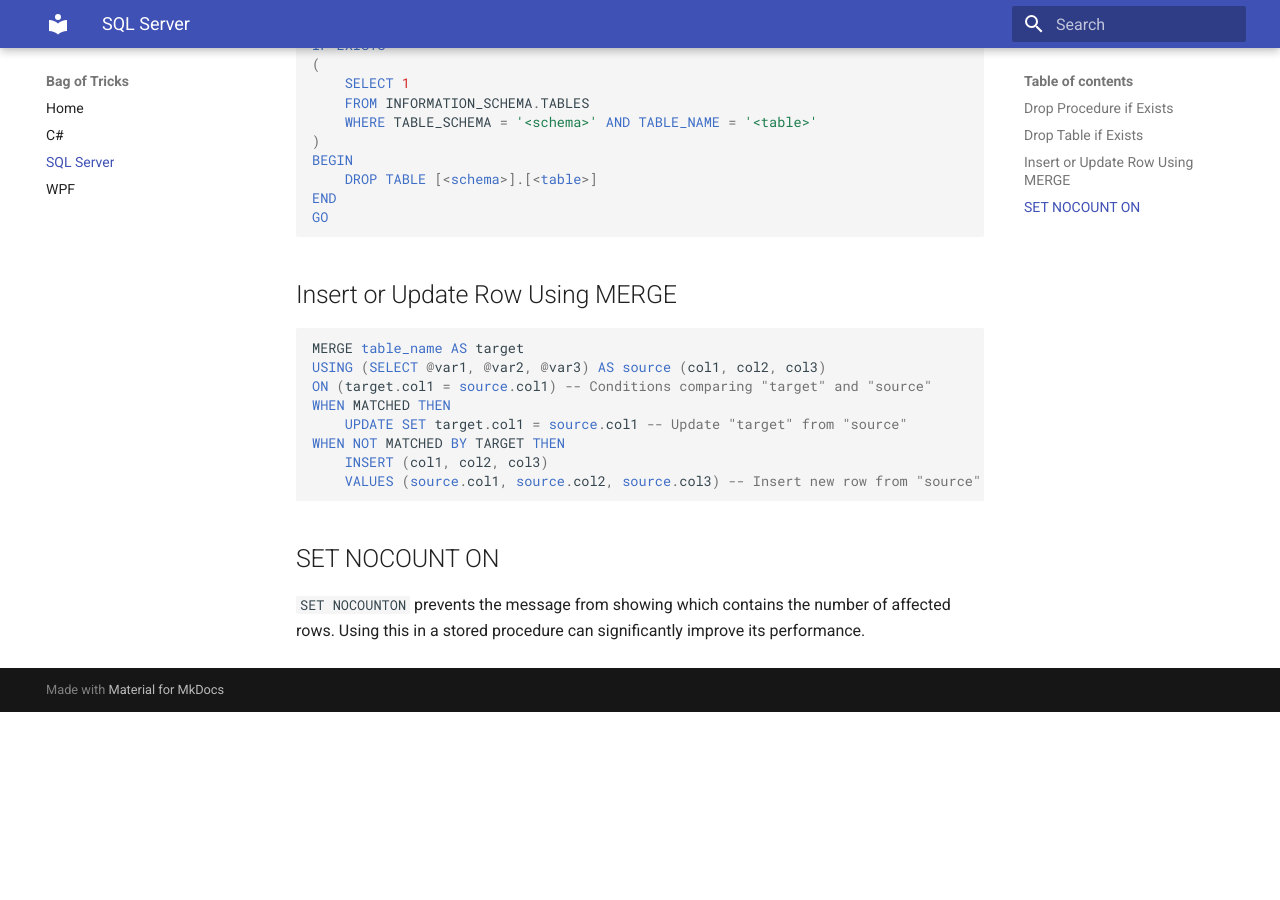
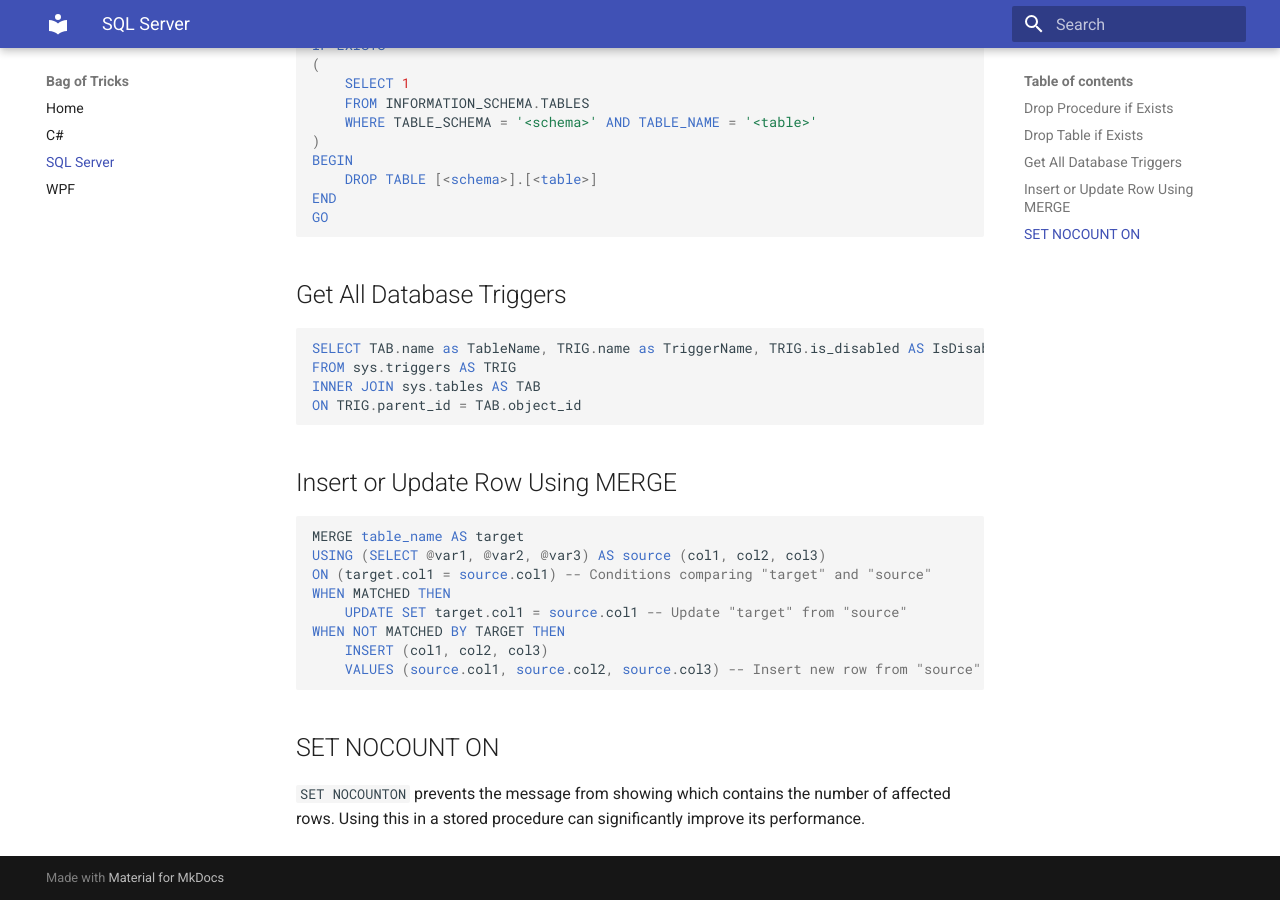
Before and after one commit to toasty-toast/notes, an MkDocs documentation site: the page built from docs/sql-server.md, in a window 1280 px wide and 900 px high, scrolled down 507 px. Built offline with MkDocs 1.6.1 and Material for MkDocs 9.7.7, drawn with Linux system fonts in a browser that asks for light colours; before the commit the page ends 1219 px from its top, so only the background shows below that.

Commit message:
Add SQL Server query to get all database triggers

````diff
--- a/docs/sql-server.md
+++ b/docs/sql-server.md
@@ -30,6 +30,15 @@ END
 GO
 ```
 
+## Get All Database Triggers
+
+```SQL
+SELECT TAB.name as TableName, TRIG.name as TriggerName, TRIG.is_disabled AS IsDisabled
+FROM sys.triggers AS TRIG
+INNER JOIN sys.tables AS TAB
+ON TRIG.parent_id = TAB.object_id
+```
+
 ## Insert or Update Row Using MERGE
 
 ```SQL
````
